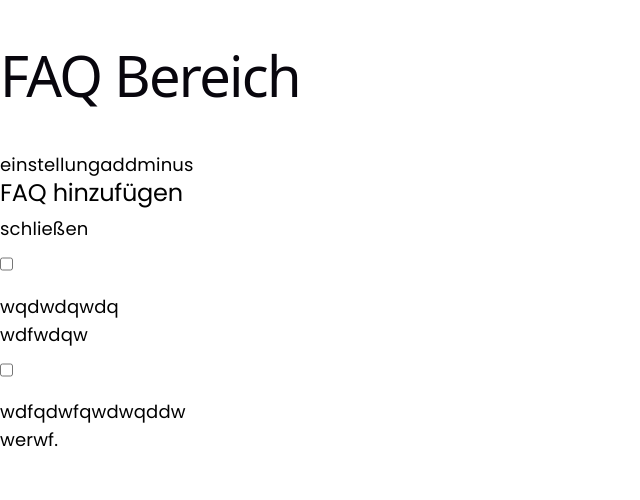
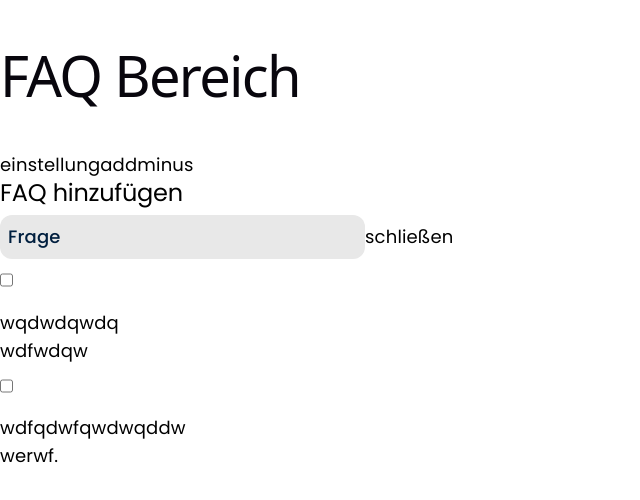
Before and after one commit to DerKeck05/MME_SS26_Gruppe_H_Thesis_expose, a React (Vite) app in the folder frontend/: page /faq in a window 1280 px wide. Both pictures are taken after a click on the button "add". Shown: the top 500 px of the page, without its empty margins (0-640 px from the left). Built offline with nearby package versions, Linux system fonts and the light colour scheme; no server answers.

Commit message:
add question Field

```diff
--- a/frontend/src/shared_pages/faq-page.tsx
+++ b/frontend/src/shared_pages/faq-page.tsx
@@ -16,6 +16,7 @@ function FaqPage() {
 
     const [selectedFaqIds, setSelectedFaqIds] = useState<number[]>([]);
     const [isAddOpen, setIsAddOpen] = useState(false);
+    const [newQuestion, setNewQuestion] = useState("");
     function toggleFaqSelection(id: number) {
         if (selectedFaqIds.includes(id)) {
             setSelectedFaqIds(
@@ -48,6 +49,11 @@ function FaqPage() {
             {isAddOpen && (
                 <div>
                     <h2>FAQ hinzufügen</h2>
+                    <input type="text"
+                    placeholder="Frage"
+                    value={newQuestion}
+                    onChange={(event)=>setNewQuestion(event.target.value)}
+                    />
 
                     <button
                         type="button"
```
